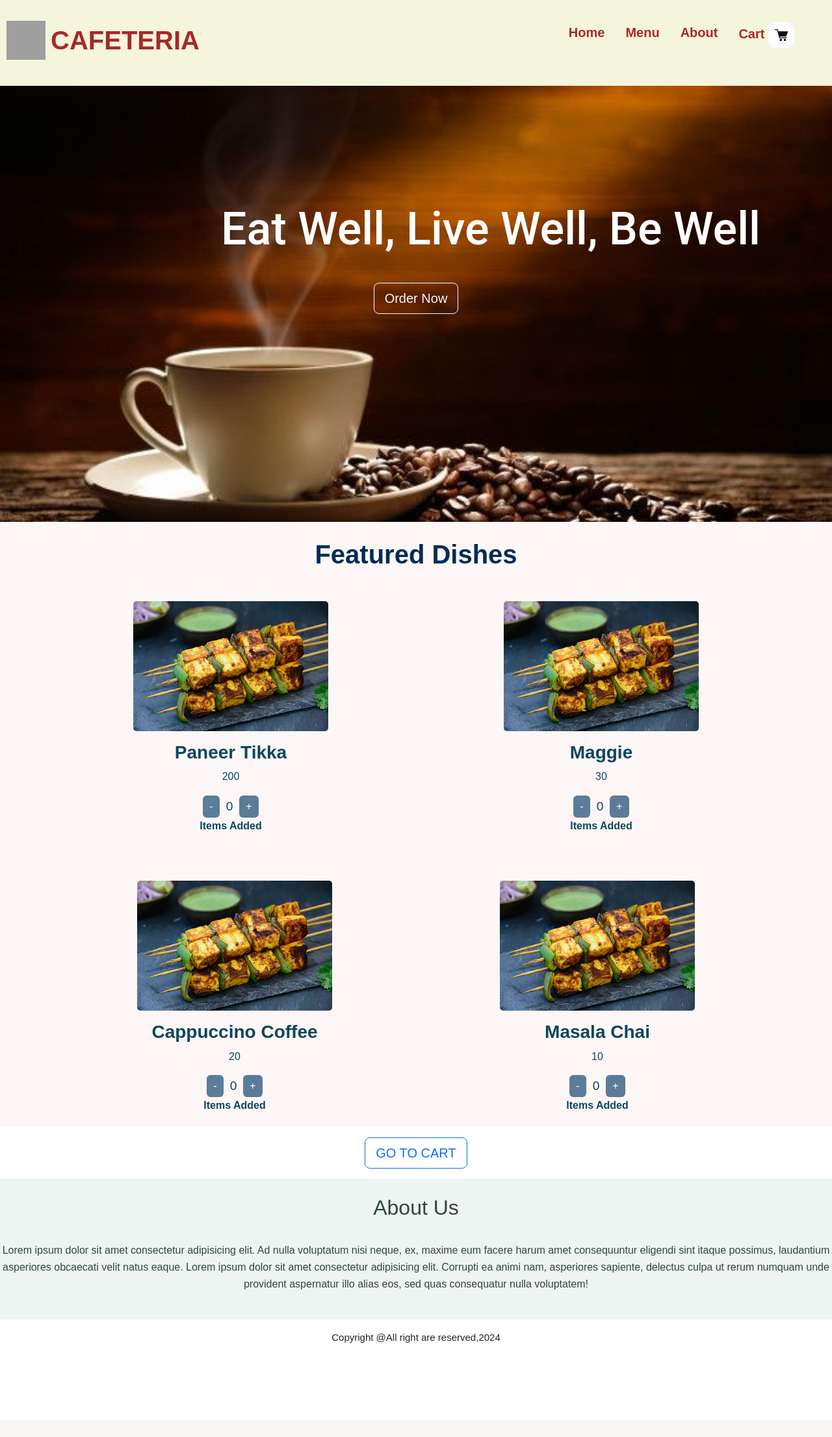
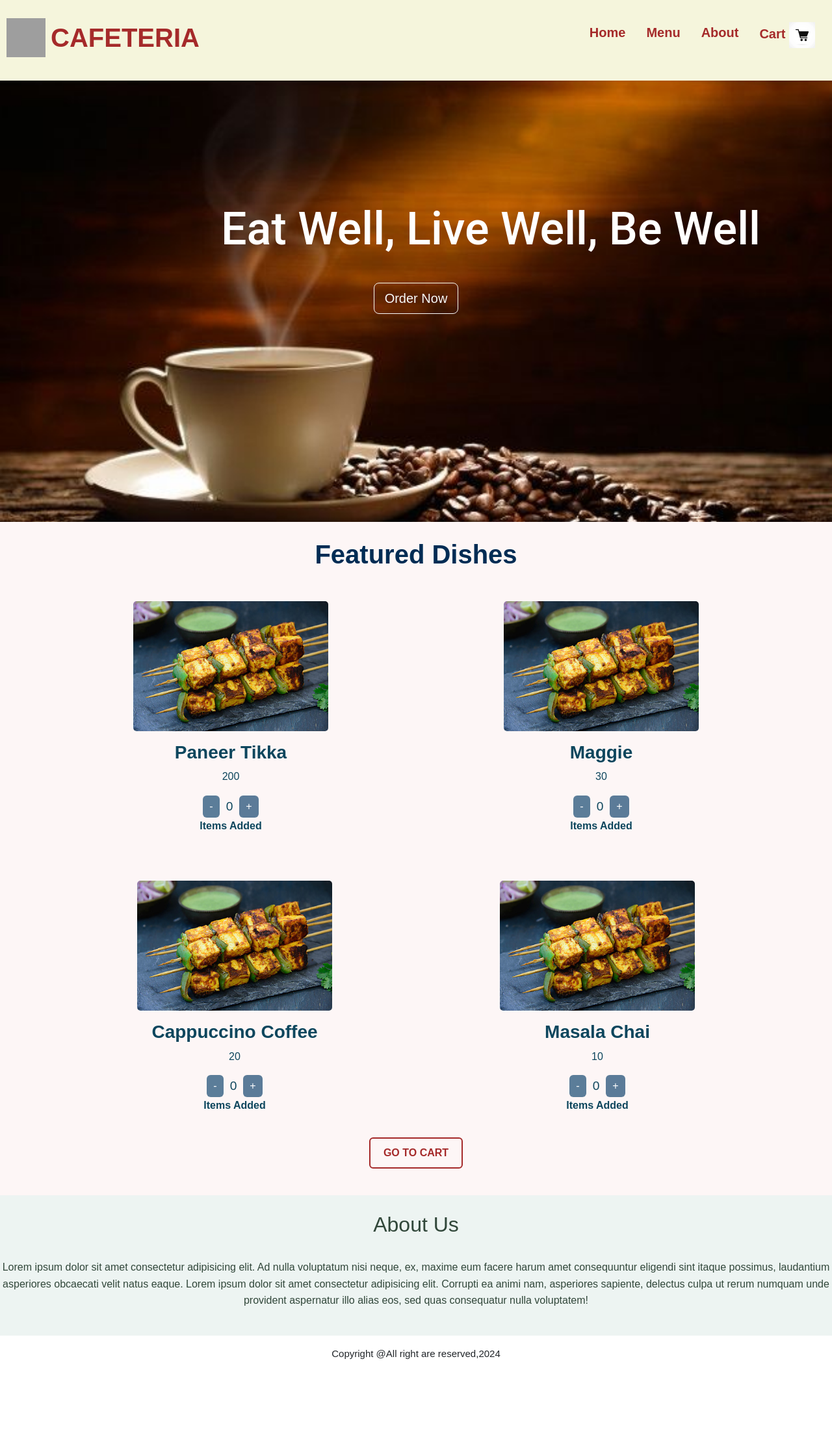
Before and after one commit to Guptaji-007/ITP, a Flask app: template my_flask_app/templates/home.html in a window 1280 px wide. Shown: the whole page at 65% size. Before the commit the page ends 2066 px from the top, so only its background shows below. Run offline with Flask 3, Linux system fonts and the light colour scheme; the template is opened without the code that fills it, so the values that code supplies are empty; grey boxes are pictures that could not be loaded.

Commit message:
noice changes

```diff
--- a/my_flask_app/app.py
+++ b/my_flask_app/app.py
@@ -116,7 +116,7 @@ def atc():
 
                 # Commit changes
                 conn.commit()
-            return render_template("atc.html")
+            return render_template("atc.html",data1=data)
 
         except Exception as e:
             return jsonify({'error': str(e)}), 500
--- a/my_flask_app/static/css/home.css
+++ b/my_flask_app/static/css/home.css
@@ -152,3 +152,12 @@ html {
 .btn-primary:hover {
   background-color: #1c2658;
 }
+.brown-border-btn {
+  border: 2px solid brown; /* Sets the border to brown color */
+  padding: 10px 20px; /* Adjust padding according to your design */
+  background-color: transparent; /* Makes the background transparent */
+  color: black; /* Sets text color */
+  font-size: 16px; /* Adjust font size */
+  cursor: pointer; /* Changes cursor to pointer on hover */
+  /* Add any other styles as needed */
+}
--- a/my_flask_app/templates/home.html
+++ b/my_flask_app/templates/home.html
@@ -1,17 +1,25 @@
 <!DOCTYPE html>
 <html lang="en">
-
   <head>
-  <meta charset="UTF-8">
-  <meta name="viewport" content="width=device-width, initial-scale=1.0">
-  <meta name="description" content="Description of your website">
-  <meta name="keywords" content="keywords, relevant, to, your, website">
+    <meta charset="UTF-8" />
+    <meta name="viewport" content="width=device-width, initial-scale=1.0" />
+    <meta name="description" content="Description of your website" />
+    <meta name="keywords" content="keywords, relevant, to, your, website" />
     <title>Food Ordering Website</title>
-  <link href="https://cdn.jsdelivr.net/npm/bootstrap@5.3.3/dist/css/bootstrap.min.css" rel="stylesheet" integrity="sha384-QWTKZyjpPEjISv5WaRU9OFeRpok6YctnYmDr5pNlyT2bRjXh0JMhjY6hW+ALEwIH" crossorigin="anonymous">
-  <link rel="stylesheet" href="{{ url_for('static', filename='css/home.css') }}">
+    <link
+      href="https://cdn.jsdelivr.net/npm/bootstrap@5.3.3/dist/css/bootstrap.min.css"
+      rel="stylesheet"
+      integrity="sha384-QWTKZyjpPEjISv5WaRU9OFeRpok6YctnYmDr5pNlyT2bRjXh0JMhjY6hW+ALEwIH"
+      crossorigin="anonymous"
+    />
+    <link
+      rel="stylesheet"
+      href="{{ url_for('static', filename='css/home.css') }}"
+    />
     <style>
       .hero {
-      background: url("{{ url_for('static', filename='image/abc.jpeg') }}") no-repeat;
+        background: url("{{ url_for('static', filename='image/abc.jpeg') }}")
+          no-repeat;
         background-size: cover;
         background-position: right;
         color: #fff;
@@ -27,49 +35,82 @@
     </section>
     <header1>
       <header class="d-flex flex-wrap justify-content-center py-3 mb-2">
-      <div class="d-flex align-items-center mb-3 mb-md-0 me-md-auto text-decoration-none">
-        <img src="{{ url_for('static', filename='image/54438.jpg') }}" alt="Bootstrap" width="60" height="60" class="me-2">
+        <div
+          class="d-flex align-items-center mb-3 mb-md-0 me-md-auto text-decoration-none"
+        >
+          <img
+            src="{{ url_for('static', filename='image/54438.jpg') }}"
+            alt="Bootstrap"
+            width="60"
+            height="60"
+            class="me-2"
+          />
           <b><span class="fs-1 nav-link">CAFETERIA</span></b>
         </div>
         <ul class="nav nav-pills" style="font-size: 20px">
           <b>
-          <li class="nav-item"><a href="#top" class="nav-link" aria-current="page">Home</a></li>
+            <li class="nav-item">
+              <a href="#top" class="nav-link" aria-current="page">Home</a>
+            </li>
           </b>
           <b>
             <li class="nav-item"><a href="#menu" class="nav-link">Menu</a></li>
           </b>
           <b>
-          <li class="nav-item"><a href="#about" class="nav-link">About</a></li>
+            <li class="nav-item">
+              <a href="#about" class="nav-link">About</a>
+            </li>
           </b>
           <b>
-          <li class="nav-item"><a href="{{ url_for('atc') }}" class="nav-link">
+            <form action="/validate_form/atc" method="POST">
+              <li class="nav-item">
+                <button type="submit" class="nav-link">
                   Cart
-              <img src="{{ url_for('static', filename='image/image.png') }}" alt="Bootstrap" width="40" height="40" class="me-6">
+                  <img
+                    src="{{ url_for('static', filename='image/image.png') }}"
+                    alt="Bootstrap"
+                    width="40"
+                    height="40"
+                    class="me-6"
+                  />
+                </button>
               </li>
+            </form>
           </b>
         </ul>
       </header>
     </header1>
     <section class="hero">
       <div>
-      <h2 class="top-left" style="color: rgb(255, 255, 255); font-size: 70px;text-align: center">Eat Well, Live Well,
-        Be Well</h2>
+        <h2
+          class="top-left"
+          style="color: rgb(255, 255, 255); font-size: 70px; text-align: center"
+        >
+          Eat Well, Live Well, Be Well
+        </h2>
       </div>
       <center>
         <a href="#menu" class="btn btn-outline-light btn-lg">Order Now</a>
       </center>
     </section>
 
-  <section class="featured-dishes body2" style="background:#FDF6F6" id="menu">
+    <section
+      class="featured-dishes body2"
+      style="background: #fdf6f6"
+      id="menu"
+    >
       <center>
-      <br>
-      <h1 class="mb-5"><b style="color:#002C54;">Featured Dishes</b></h1>
+        <br />
+        <h1 class="mb-5"><b style="color: #002c54">Featured Dishes</b></h1>
       </center>
       <div class="container">
         <div class="row">
           <div class="col-6">
             <div class="dish">
-            <img src="{{ url_for('static', filename='image/dish1.jpeg') }}" alt="Dish 1" />
+              <img
+                src="{{ url_for('static', filename='image/dish1.jpeg') }}"
+                alt="Dish 1"
+              />
               <h3 class="mt-3 dish-name"><b>Paneer Tikka</b></h3>
               <p class="dish-price">200</p>
               <div class="add-to-cart">
@@ -82,7 +123,10 @@
           </div>
           <div class="col-6">
             <div class="dish">
-            <img src="{{ url_for('static', filename='image/dish1.jpeg') }}" alt="Dish 1" />
+              <img
+                src="{{ url_for('static', filename='image/dish1.jpeg') }}"
+                alt="Dish 1"
+              />
               <h3 class="mt-3 dish-name"><b>Maggie</b></h3>
               <p class="dish-price">30</p>
               <div class="add-to-cart">
@@ -94,13 +138,16 @@
             </div>
           </div>
         </div>
-      <br>
-      <br>
+        <br />
+        <br />
         <div class="container">
           <div class="row">
             <div class="col-6">
               <div class="dish">
-              <img src="{{ url_for('static', filename='image/dish1.jpeg') }}" alt="Dish 1" />
+                <img
+                  src="{{ url_for('static', filename='image/dish1.jpeg') }}"
+                  alt="Dish 1"
+                />
                 <h3 class="mt-3 dish-name"><b>Cappuccino Coffee</b></h3>
                 <p class="dish-price">20</p>
                 <div class="add-to-cart">
@@ -113,7 +160,10 @@
             </div>
             <div class="col-6">
               <div class="dish">
-              <img src="{{ url_for('static', filename='image/dish1.jpeg') }}" alt="Dish 1" />
+                <img
+                  src="{{ url_for('static', filename='image/dish1.jpeg') }}"
+                  alt="Dish 1"
+                />
                 <h3 class="mt-3 dish-name"><b>Masala Chai</b></h3>
                 <p class="dish-price">10</p>
                 <div class="add-to-cart">
@@ -127,23 +177,35 @@
           </div>
         </div>
       </div>
+      <div class="text-center mt-3 mb-3">
+        <form action="/validate_form/atc" method="POST">
+          <button
+            type="submit"
+            class="btn btn-outline-light brown-border-btn"
+            style="color: brown"
+          >
+            <b>GO TO CART</b>
+          </button>
+        </form>
+      </div>
+      <br />
     </section>
-  <div class="text-center mt-3 mb-3">
-    <form action="/validate_form/atc" method="POST"
-      ><button type="submit" class="btn btn-outline-primary btn-lg">GO TO CART</button></form
-    >
-  </div>
 
-  <section id="about" style="background:#EDF4F2">
-    <center style="color:#31473A;">
-      <br>
+    <section id="about" style="background: #edf4f2">
+      <center style="color: #31473a">
+        <br />
         <h2>About Us</h2>
-      <br>
-      <p style="color:#31473A">
-        Lorem ipsum dolor sit amet consectetur adipisicing elit. Ad nulla voluptatum nisi neque, ex, maxime eum facere harum amet consequuntur eligendi sint itaque possimus, laudantium asperiores obcaecati velit natus eaque.
-        Lorem ipsum dolor sit amet consectetur adipisicing elit. Corrupti ea animi nam, asperiores sapiente, delectus culpa ut rerum numquam unde provident aspernatur illo alias eos, sed quas consequatur nulla voluptatem!
+        <br />
+        <p style="color: #31473a">
+          Lorem ipsum dolor sit amet consectetur adipisicing elit. Ad nulla
+          voluptatum nisi neque, ex, maxime eum facere harum amet consequuntur
+          eligendi sint itaque possimus, laudantium asperiores obcaecati velit
+          natus eaque. Lorem ipsum dolor sit amet consectetur adipisicing elit.
+          Corrupti ea animi nam, asperiores sapiente, delectus culpa ut rerum
+          numquam unde provident aspernatur illo alias eos, sed quas consequatur
+          nulla voluptatem!
         </p>
-      <br>
+        <br />
       </center>
     </section>
 
@@ -153,5 +215,4 @@
 
     <script src="{{ url_for('static', filename='js/script.js') }}"></script>
   </body>
-
 </html>
```
Also changed, not shown: my_flask_app/templates/atc.html (+5 -40 lines), my_flask_app/templates/fooditem.html (added, +23 -0 lines). Lines whose indentation alone changed are shown as unchanged.
